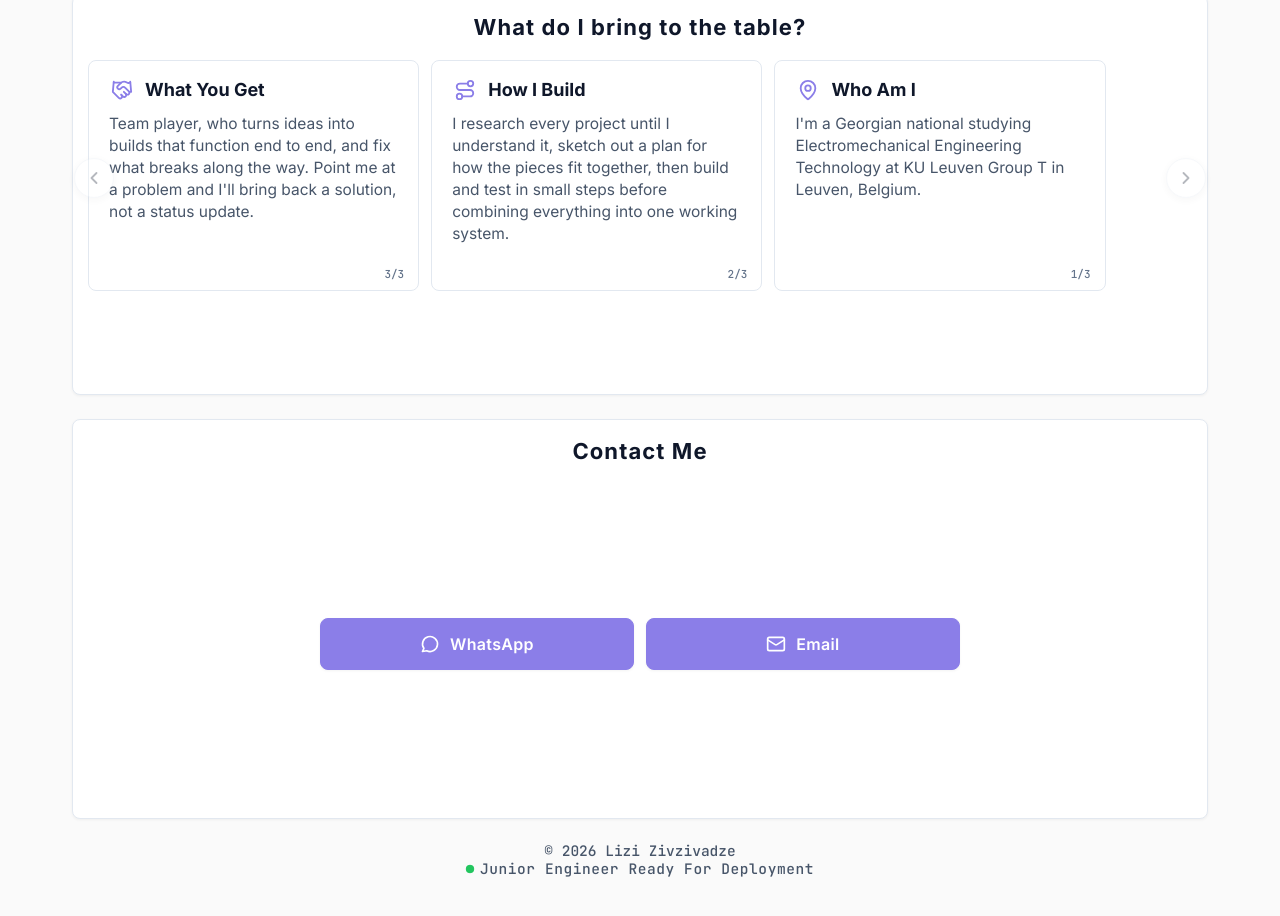
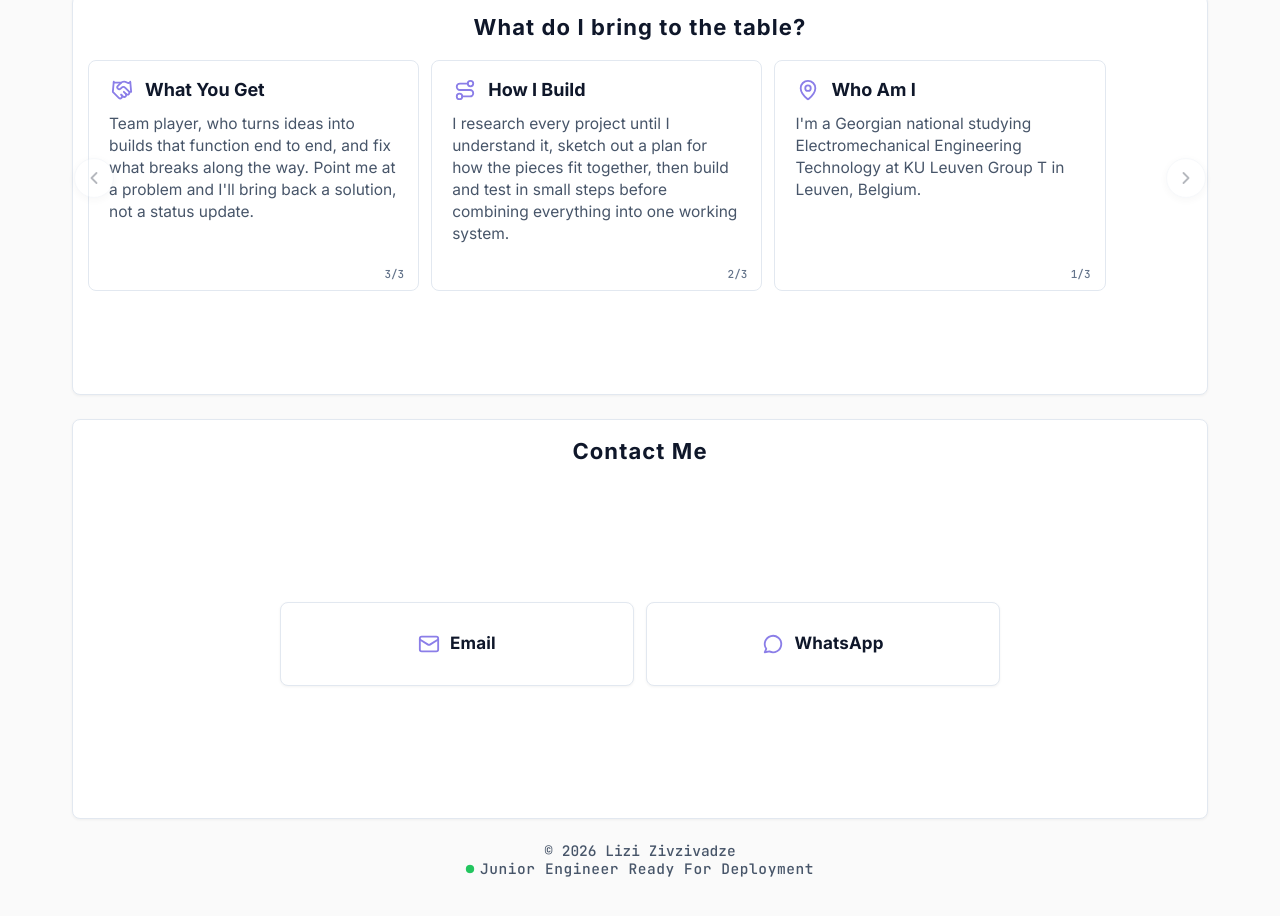
Before and after one commit to lizozivzivadze-star/portfolio-webpage, a plain HTML site: page index.html in a window 1280 px wide. Shown: the part 2185-3101 px from the top of the page. Drawn offline with nearby package versions, Linux system fonts and the light colour scheme.

Commit message:
Update: 2026-08-18 16:11

```diff
--- a/index.html
+++ b/index.html
@@ -190,7 +190,7 @@
     }
     .contact-buttons-row {
       display: flex;
-      flex-direction: row;
+      flex-direction: column;
       gap: 12px;
       width: 100%;
     }
@@ -201,38 +201,42 @@
       align-items: center;
       justify-content: center;
       gap: 10px;
-      height: 52px;
+      height: 84px;
       padding: 0 16px;
-      background: var(--accent-primary);
-      color: #FFFFFF;
-      border: 1px solid var(--accent-primary);
+      background: var(--bg-surface);
+      color: var(--text-primary);
+      border: 1px solid var(--border-color);
       border-radius: 8px;
       font-family: var(--font-primary);
-      font-size: 16px;
-      font-weight: 600;
-      letter-spacing: 0.02em;
+      font-size: 17px;
+      font-weight: 700;
+      letter-spacing: 0.01em;
       text-decoration: none;
       box-shadow: 0 1px 3px 0 rgba(0, 0, 0, 0.05);
       transition: background 0.15s ease, border-color 0.15s ease;
       -webkit-tap-highlight-color: transparent;
     }
     .contact-btn:hover {
-      background: var(--accent-hover);
-      border-color: var(--accent-hover);
+      background: var(--accent-subtle);
+      border-color: var(--accent-primary);
     }
     .contact-btn svg {
-      width: 20px;
-      height: 20px;
+      width: 22px;
+      height: 22px;
       flex-shrink: 0;
+      color: var(--accent-primary);
     }
     .contact-btn span {
       white-space: nowrap;
       overflow: hidden;
       text-overflow: ellipsis;
     }
-    /* Desktop: cap the button row so two buttons don't stretch absurdly wide */
+    /* Desktop: side by side, capped so the pair doesn't stretch absurdly wide */
     @media (min-width: 1024px) {
-      .contact-buttons-row { max-width: 640px; }
+      .contact-buttons-row {
+        flex-direction: row;
+        max-width: 720px;
+      }
     }
 
     .skills-card {
@@ -1099,15 +1103,15 @@
       <h2 class="section-title single-line-title" style="font-size: clamp(16px, 5.3vw, 22px); white-space: nowrap; overflow: hidden; text-overflow: ellipsis; width: 100%;">Contact Me</h2>
       <div class="contact-buttons-wrap">
         <div class="contact-buttons-row">
+          <!-- Email -->
+          <a href="mailto:lizozivzivadze@gmail.com" title="Email Lizi Zivzivadze" target="_self" class="contact-btn">
+            <svg viewBox="0 0 24 24" fill="none" stroke="currentColor" stroke-width="2" stroke-linecap="round" stroke-linejoin="round"><rect width="20" height="16" x="2" y="4" rx="2"/><path d="m22 7-8.97 5.7a1.94 1.94 0 0 1-2.06 0L2 7"/></svg>
+            <span>Email</span>
+          </a>
           <!-- WhatsApp -->
           <a href="https://wa.me/32499221680" title="WhatsApp Chat" target="_blank" rel="noopener noreferrer" class="contact-btn">
             <svg viewBox="0 0 24 24" fill="none" stroke="currentColor" stroke-width="2" stroke-linecap="round" stroke-linejoin="round"><path d="M3 21l1.65-3.8a9 9 0 1 1 3.4 2.9L3 21"/></svg>
             <span>WhatsApp</span>
-          </a>
-          <!-- Email -->
-          <a href="mailto:lizozivzivadze@gmail.com" title="Email Lizi Zivzivadze" target="_self" class="contact-btn">
-            <svg viewBox="0 0 24 24" fill="none" stroke="currentColor" stroke-width="2" stroke-linecap="round" stroke-linejoin="round"><rect width="20" height="16" x="2" y="4" rx="2"/><path d="m22 7-8.97 5.7a1.94 1.94 0 0 1-2.06 0L2 7"/></svg>
-            <span>Email</span>
           </a>
         </div>
       </div>
```
Also changed, not shown: parts/00_head.html (+18 -14 lines), parts/06b_contact.html (+5 -5 lines).
